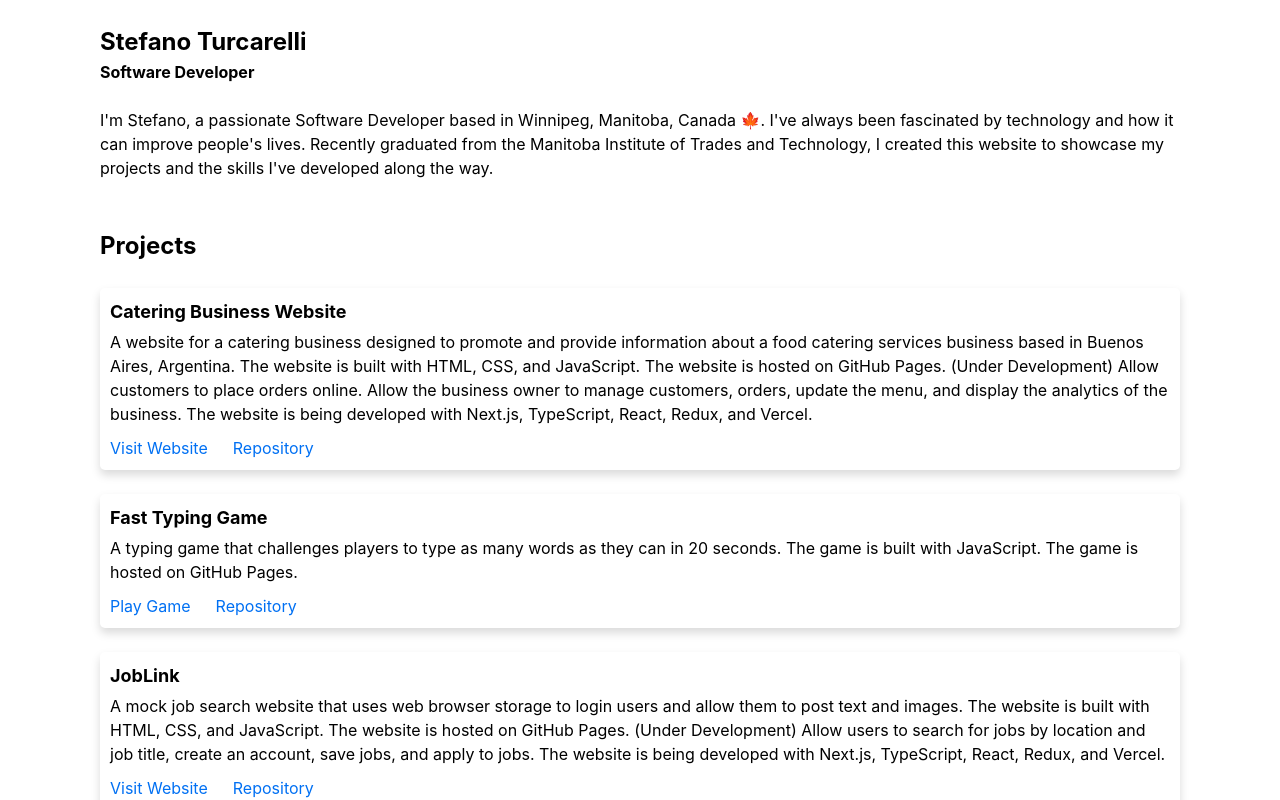
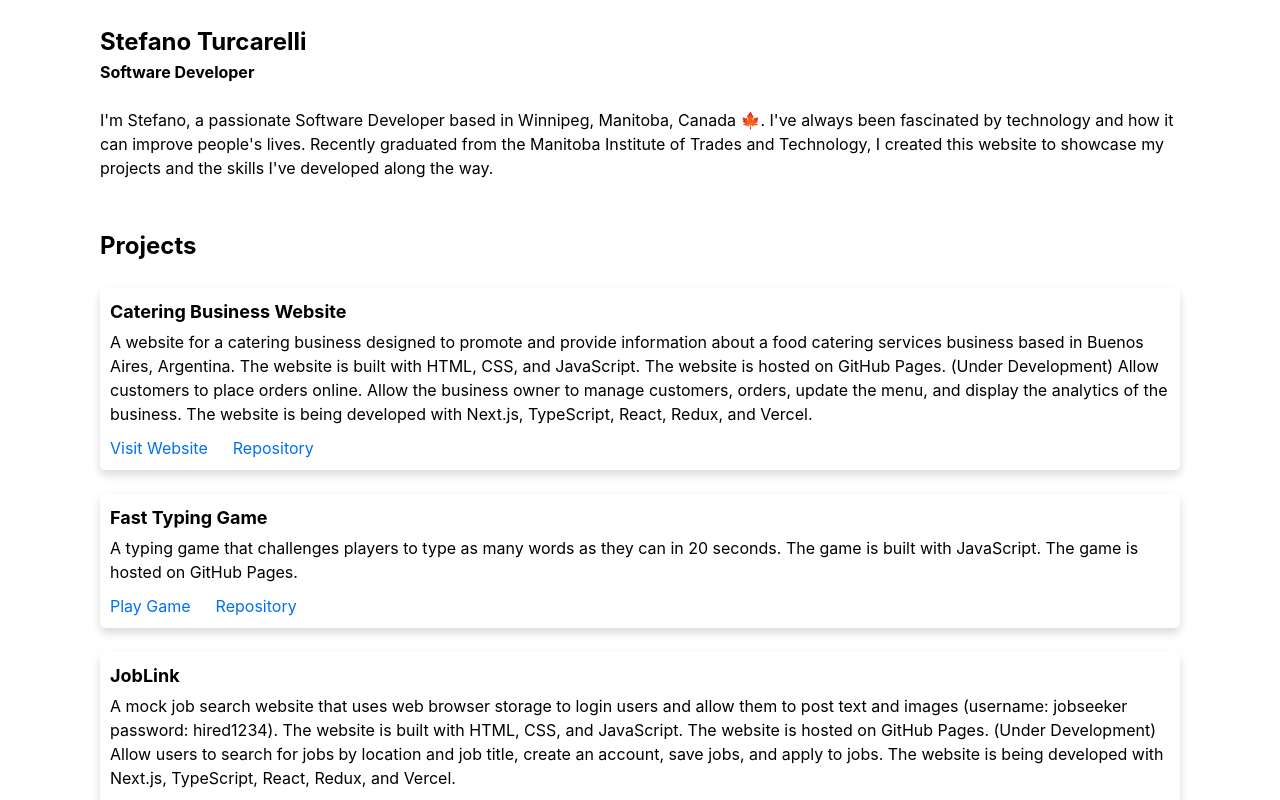
Before and after one commit to stefanoturcarelli/website, a Next.js app: page / in a window 1280 px wide. Shown: the top 800 px of the page. Built offline with nearby package versions, Linux system fonts and the light colour scheme.

Commit message:
Refactor IndexPage component to update project link

```diff
--- a/app/page.tsx
+++ b/app/page.tsx
@@ -51,12 +51,12 @@ export default function IndexPage() {
         <ProjectCard
           title="JobLink"
           description="A mock job search website that uses web browser storage to login users and
-          allow them to post text and images. The website is built with HTML,
+          allow them to post text and images (username: jobseeker password: hired1234). The website is built with HTML,
           CSS, and JavaScript. The website is hosted on GitHub Pages. (Under Development) Allow users to search for jobs by location and job
           title, create an account, save jobs, and apply to jobs. The website is
           being developed with Next.js, TypeScript, React, Redux, and Vercel."
           link1="https://wellfc.github.io/joblink/"
-          link2="https://wellfc.github.io/joblink/"
+          link2="https://github.com/stefanoturcarelli/joblink-employment-focused-social-media-platform"
           link1Text="Visit Website"
           link2Text="Repository"
         />
```
